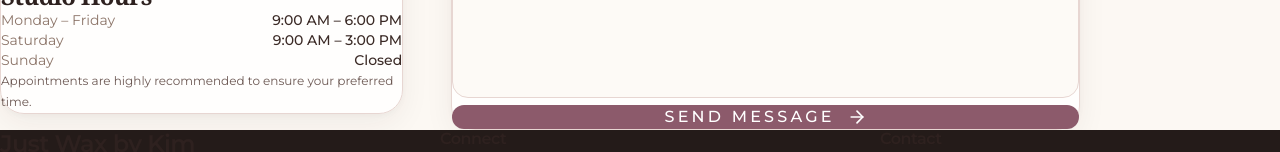
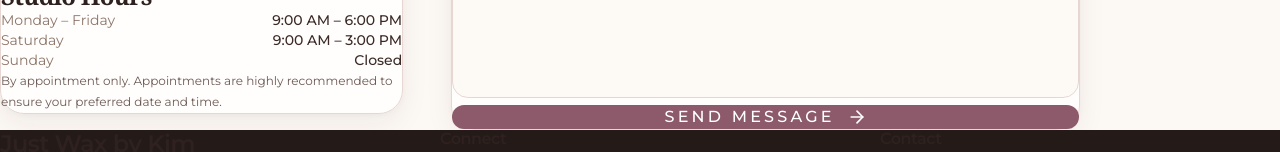
Before and after one commit to kevin-phan-25/just-wax-by-kim, a Next.js app: page / in a window 1280 px wide. Shown: the part 4324-4476 px from the top of the page. Built offline with nearby package versions, Linux system fonts and the light colour scheme; a web font is replaced by a local one.

Commit message:
Update ContactHours.tsx

```diff
--- a/features/contact/ContactHours.tsx
+++ b/features/contact/ContactHours.tsx
@@ -15,7 +15,8 @@ export default function ContactHours() {
       </div>
 
       <p className="mt-8 text-xs leading-relaxed text-brand-taupe/80">
-        Appointments are highly recommended to ensure your preferred time.
+        By appointment only. Appointments are highly recommended to ensure your
+        preferred date and time.
       </p>
     </div>
   );
```
